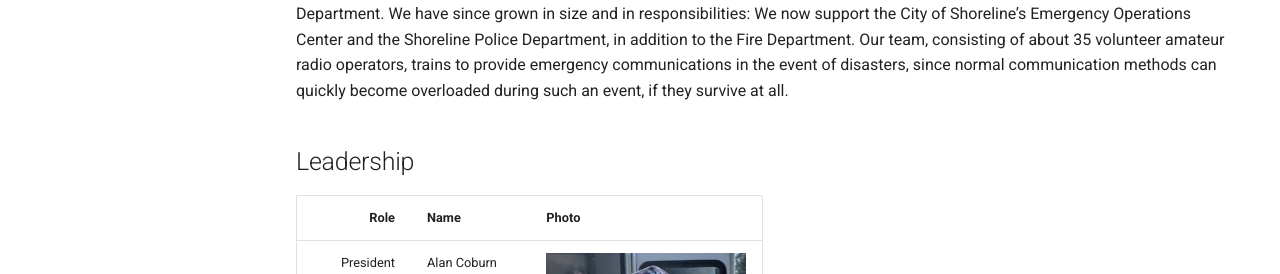
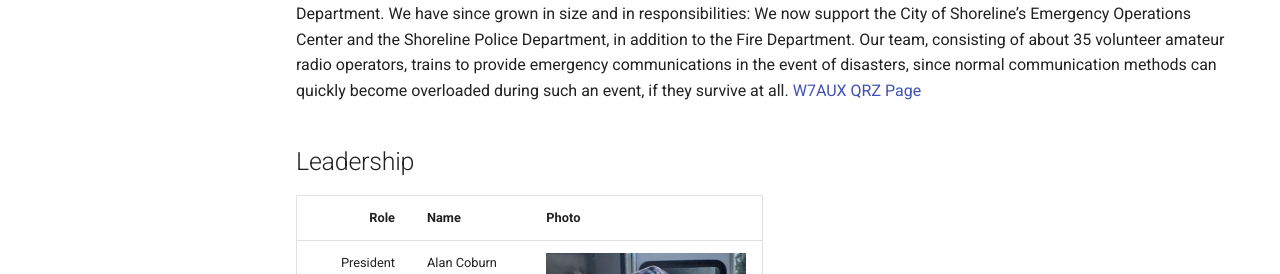
Before and after one commit to ShorelineACS/shorelineacs.github.io, an MkDocs documentation site: the page built from docs/about.md, in a window 1280 px wide and 900 px high. Shown: the part 252-526 px from the top of the window. Built offline with MkDocs 1.6.1 and Material for MkDocs 9.7.7, drawn with Linux system fonts in a browser that asks for light colours.

```diff
--- a/docs/about.md
+++ b/docs/about.md
@@ -1,6 +1,6 @@
 # About Us
 
-The Shoreline Auxiliary Communications Service team was formed in 1995 to support Fire District 4 and the Shoreline Fire Department. We have since grown in size and in responsibilities: We now support the City of Shoreline’s Emergency Operations Center and the Shoreline Police Department, in addition to the Fire Department. Our team, consisting of about 35 volunteer amateur radio operators, trains to provide emergency communications in the event of disasters, since normal communication methods can quickly become overloaded during such an event, if they survive at all.
+The Shoreline Auxiliary Communications Service team was formed in 1995 to support Fire District 4 and the Shoreline Fire Department. We have since grown in size and in responsibilities: We now support the City of Shoreline’s Emergency Operations Center and the Shoreline Police Department, in addition to the Fire Department. Our team, consisting of about 35 volunteer amateur radio operators, trains to provide emergency communications in the event of disasters, since normal communication methods can quickly become overloaded during such an event, if they survive at all. [W7AUX QRZ Page](https://www.qrz.com/db/W7AUX)
 
 
 ## Leadership
```
Also changed, not shown: docs/equipment/index.md (+0 -2 lines).
